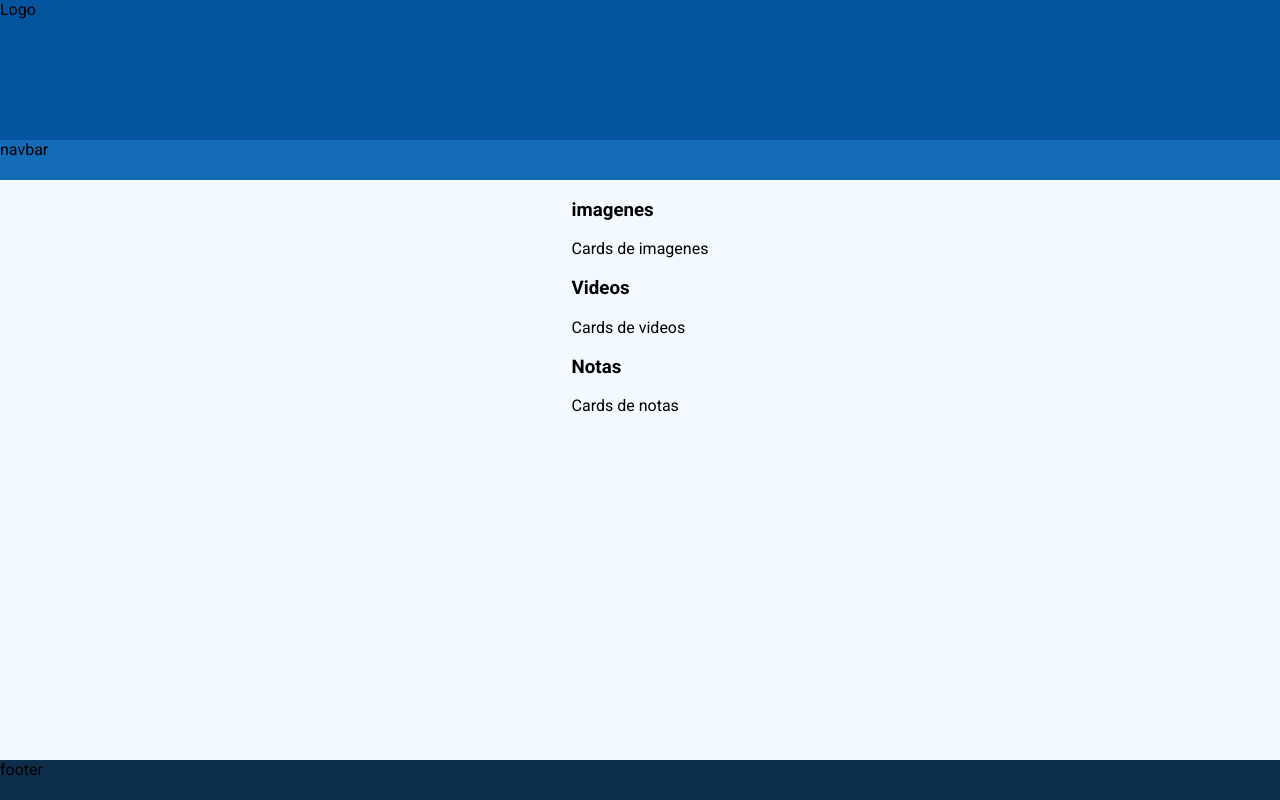
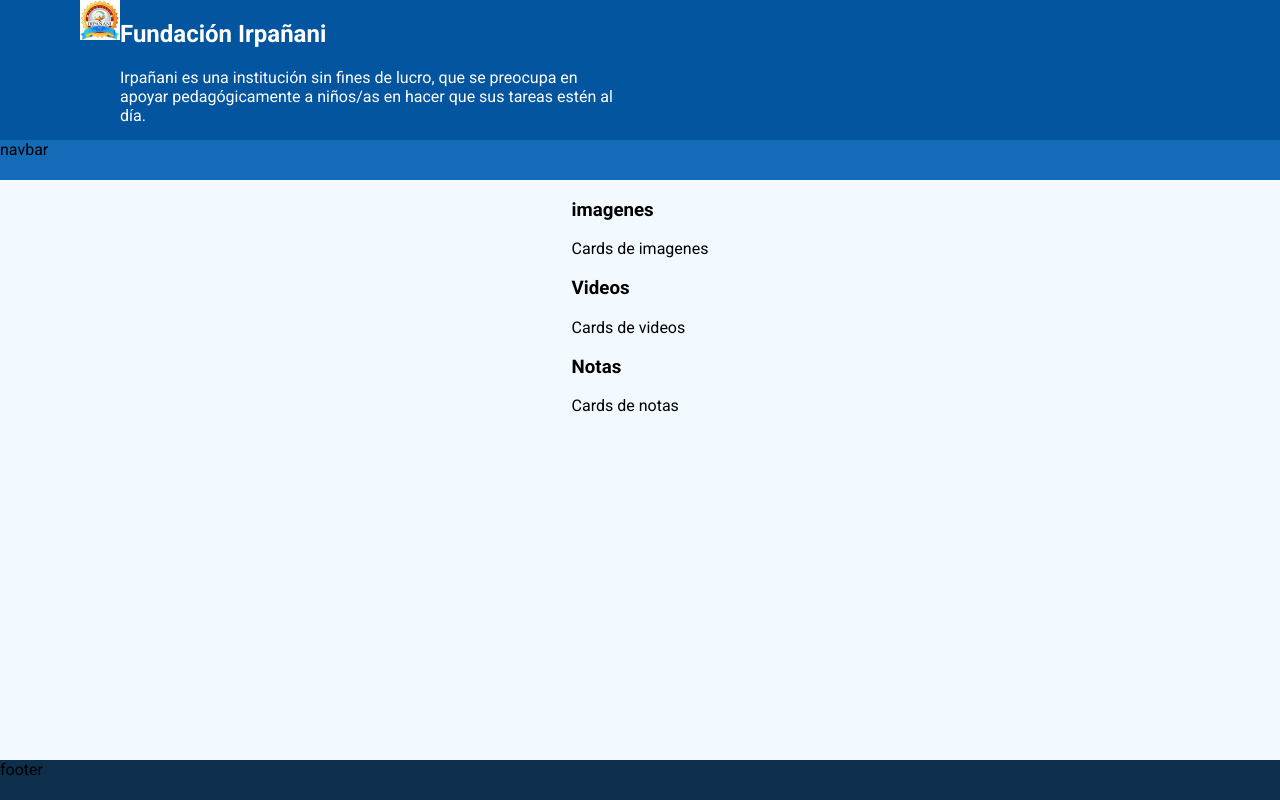
Before and after one commit to davigox/web-irpa, a plain HTML site: page public/index.html in a window 1280 px wide. Drawn offline with Linux system fonts and the light colour scheme.

Commit message:
Agregue el Logo, titulo y parrafo en header

```diff
--- a/public/css/index.css
+++ b/public/css/index.css
@@ -14,7 +14,24 @@ body{
     background-color: #02559E;
     height: 140px;
 }
-
+.header__container{
+    width: 700px;
+    display: flex;
+    justify-content: center;
+}
+.header__container--logo{
+    width: 40px;
+    height: 40px;
+}
+.header__container__texto{
+    width: 500px;
+}
+.header__container__texto--titulo{
+    color: white;
+}
+.header__container__texto--parrafo{
+    color: white;
+}
 /* css navbar */
 
 .navbar{
--- a/public/index.html
+++ b/public/index.html
@@ -9,8 +9,12 @@
 </head>
 <body>
     <header class="header">
-        <div class="header__logo">
-            Logo
+        <div class="header__container">
+            <img class="header__container--logo" src="./images/IRPANANI.jpg" alt="Logo">
+            <div class="header__container__texto">
+                <h2 class="header__container__texto--titulo">Fundación Irpañani</h2>
+                <p class="header__container__texto--parrafo">Irpañani es una institución sin fines de lucro, que se preocupa en apoyar pedagógicamente a niños/as en hacer que sus tareas estén al día.</p>
+            </div>
         </div>
     </header>
     <nav class="navbar">navbar</nav>
```
